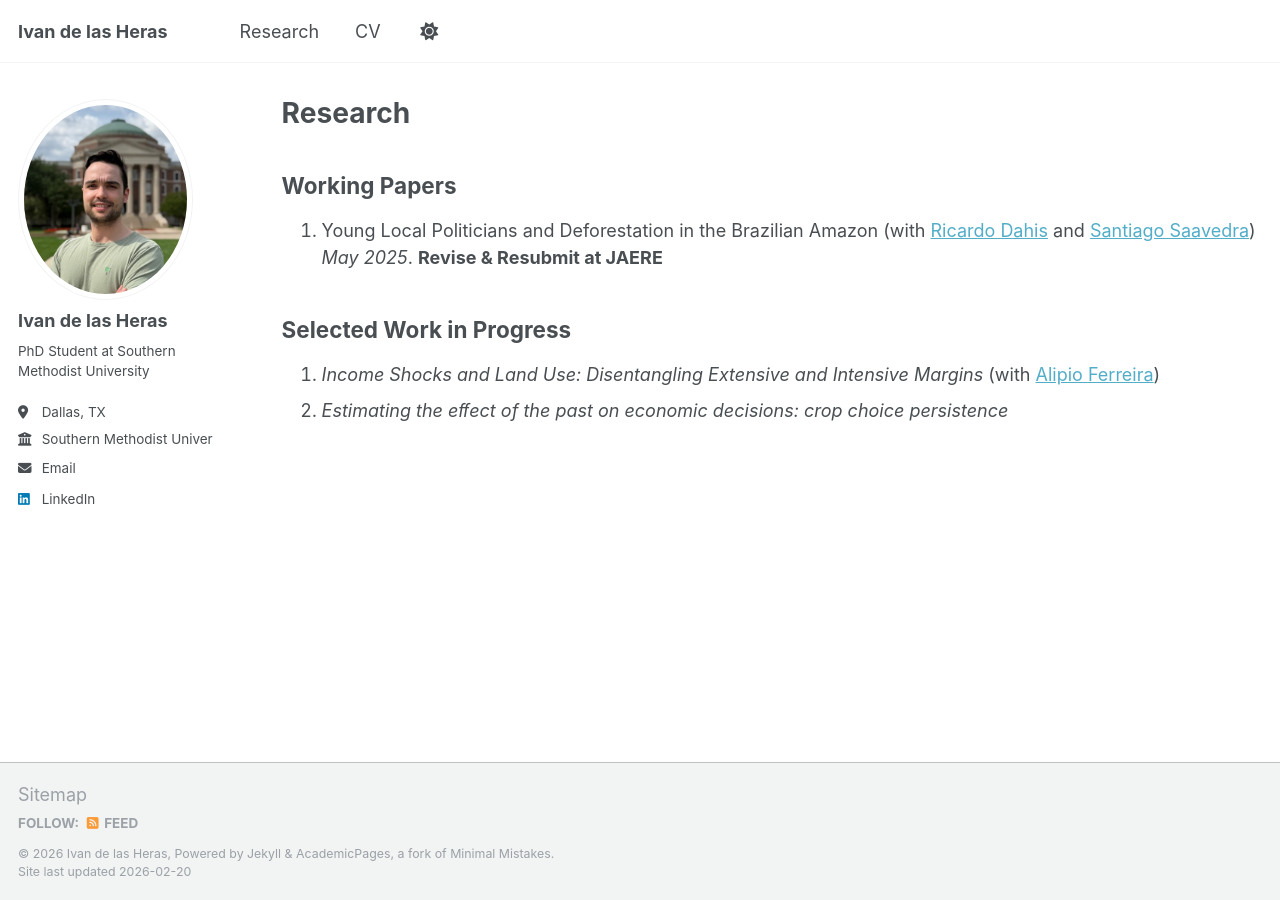
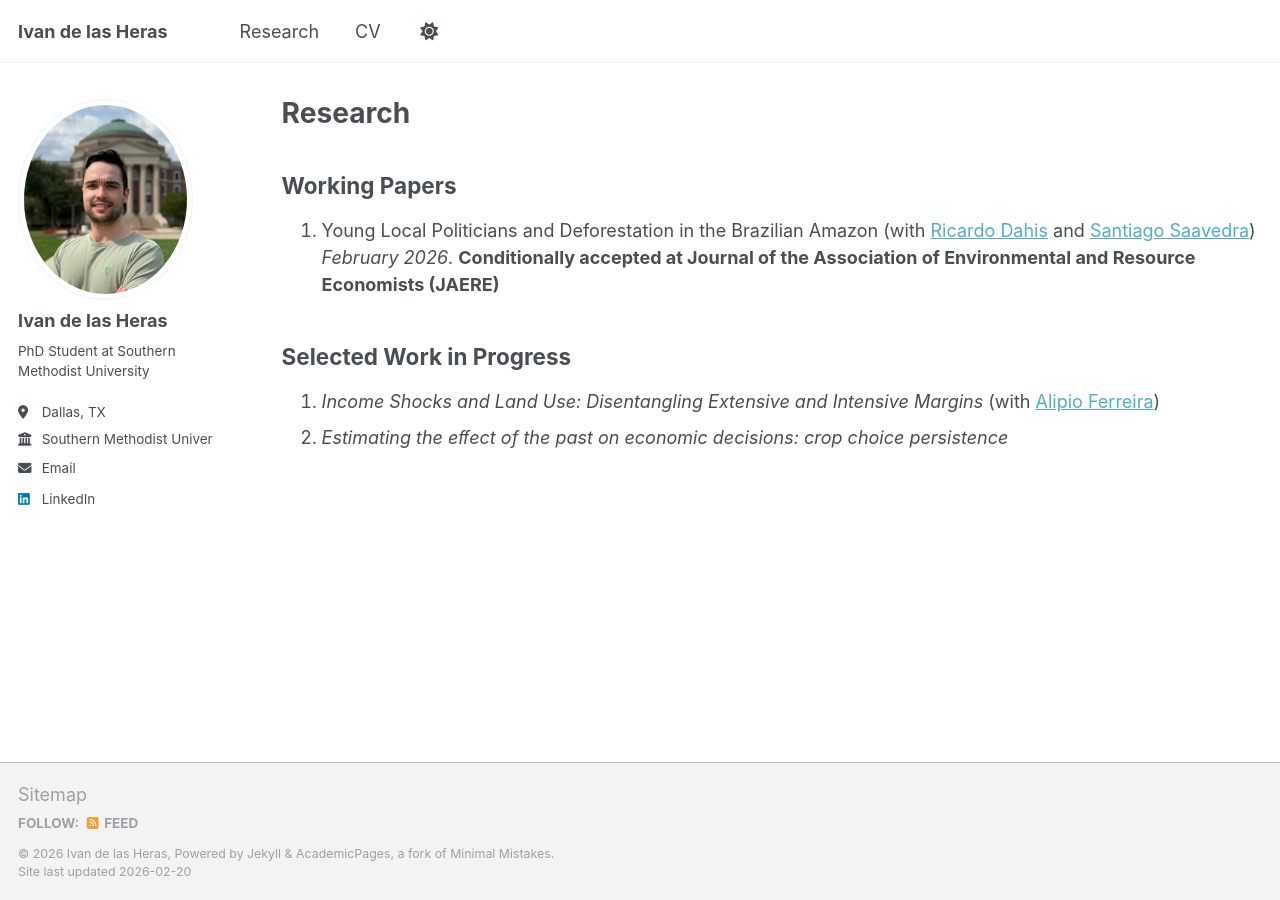
Before and after one commit to ivandelasheras/ivandelasheras.github.io, a Jekyll site: the page built from _pages/publications.md, in a window 1280 px wide. Built offline with Jekyll 4.4.1, drawn with Linux system fonts in a browser that asks for light colours.

Commit message:
Update working papers

```diff
--- a/_pages/publications.md
+++ b/_pages/publications.md
@@ -11,7 +11,7 @@ author_profile: true
 
 ## Working Papers
 
-1. Young Local Politicians and Deforestation in the Brazilian Amazon (with [Ricardo Dahis](https://www.ricardodahis.com) and [Santiago Saavedra](https://sites.google.com/view/santiago-saavedra)) _May 2025_. **Revise & Resubmit at JAERE**
+1. Young Local Politicians and Deforestation in the Brazilian Amazon (with [Ricardo Dahis](https://www.ricardodahis.com) and [Santiago Saavedra](https://sites.google.com/view/santiago-saavedra)) _February 2026_. **Conditionally accepted at Journal of the Association of Environmental and Resource Economists (JAERE)**
 
 ## Selected Work in Progress
 
```
Also changed, not shown: 2 other files.
